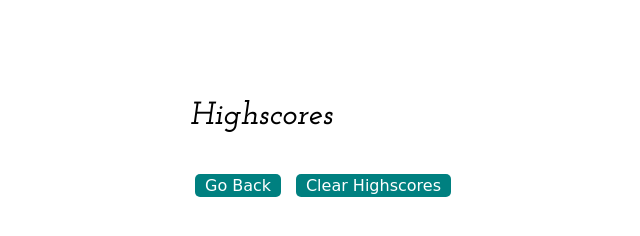
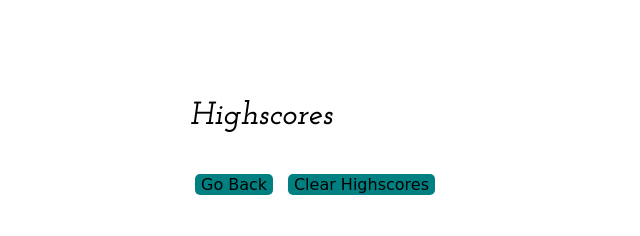
Before and after one commit to TomasRullan/Coding-Quiz, a plain HTML site: page score.html in a window 1280 px wide. Shown: the whole page, without its empty margins (150-790 px from the left). Drawn offline with Linux system fonts and the light colour scheme.

Commit message:
restarting

```diff
--- a/css/style.css
+++ b/css/style.css
@@ -54,8 +54,6 @@ body {
     font-size: 100%;
     background-color: teal;
     border-radius: 5px;
-    padding: 2px 10px;
-    color: white;
     border: 0;
     transition: background-color 0.1s;
   }
```
